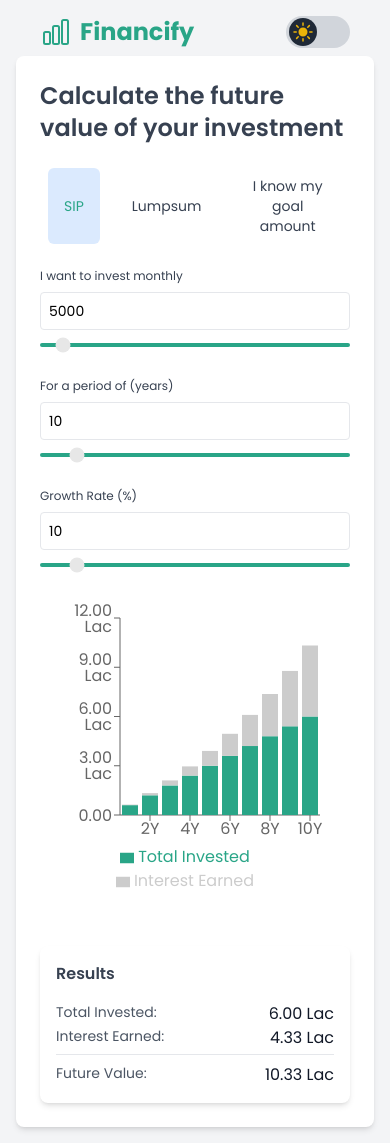
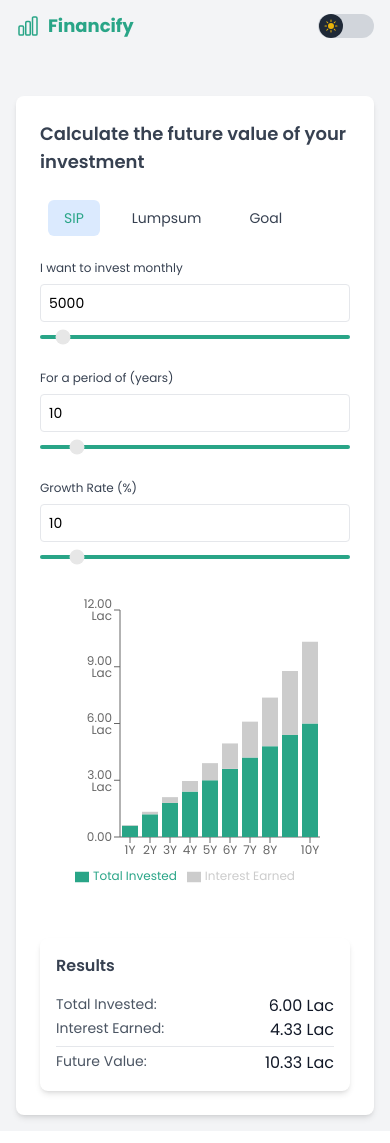
Before and after one commit to Shivm98/finacify, a Next.js app: page / in a window 390 px wide. Built offline with nearby package versions, Linux system fonts and the light colour scheme.

Commit message:
fixed responsiveness

```diff
--- a/src/app/page.jsx
+++ b/src/app/page.jsx
@@ -68,9 +68,9 @@ const SIPCalculatorPage = () => {
 
   return (
     <div className="min-h-screen bg-gray-100 dark:bg-gray-800 p-4 md:p-10 ">
-      <div className="container mx-auto max-w-5xl bg-white dark:bg-gray-700 p-6 rounded-lg shadow-md">
+      <div className="container mx-auto max-w-5xl bg-white dark:bg-gray-700 p-6 rounded-lg shadow-md md:mt-2 mt-10">
         <motion.h2
-          className="text-2xl font-semibold mb-6 text-gray-700 dark:text-white"
+          className="text-lg md:text-2xl font-semibold mb-6 text-gray-700 dark:text-white"
           initial={{ opacity: 0, y: -20 }}
           animate={{ opacity: 1, y: 0 }}
           transition={{ duration: 0.6 }}
@@ -106,7 +106,7 @@ const SIPCalculatorPage = () => {
                 : " text-gray-700 dark:text-white"
             }`}
           >
-            I know my goal amount
+            Goal
           </button>
         </div>
         <div className="flex flex-col md:flex-row">
--- a/src/components/Header.jsx
+++ b/src/components/Header.jsx
@@ -1,6 +1,5 @@
 "use client";
-
-import { useEffect, useState } from "react";
+import React, { useEffect, useState } from "react";
 import { motion } from "framer-motion";
 import ThemeToggle from "./ThemeToggle";
 
@@ -9,11 +8,7 @@ const Header = () => {
 
   useEffect(() => {
     const handleScroll = () => {
-      if (window.scrollY > 0) {
-        setIsScrolled(true);
-      } else {
-        setIsScrolled(false);
-      }
+      setIsScrolled(window.scrollY > 0);
     };
 
     window.addEventListener("scroll", handleScroll);
@@ -28,9 +23,9 @@ const Header = () => {
           : "bg-transparent"
       }`}
     >
-      <div className="container mx-auto flex justify-between items-center py-4 px-10">
+      <div className="container mx-auto flex justify-between items-center py-3 px-4 md:px-10 lg:py-4">
         <motion.div
-          className="flex items-center text-2xl font-bold text-primary"
+          className="flex items-center text-lg sm:text-xl md:text-2xl font-bold text-primary"
           initial={{ opacity: 0, x: -50 }}
           animate={{ opacity: 1, x: 0 }}
           transition={{ duration: 1 }}
@@ -41,7 +36,7 @@ const Header = () => {
             viewBox="0 0 24 24"
             strokeWidth={1.5}
             stroke="currentColor"
-            className="size-6 h-8 w-8 mr-2 font-extrabold"
+            className="h-6 w-6 md:h-8 md:w-8 mr-2 font-extrabold"
           >
             <path
               strokeLinecap="round"
--- a/src/components/ThemeToggle.jsx
+++ b/src/components/ThemeToggle.jsx
@@ -9,7 +9,7 @@ const ThemeToggle = () => {
   return (
     <button
       onClick={toggleDarkMode}
-      className="relative flex items-center justify-center w-16 h-8 bg-gray-300 dark:bg-gray-700 rounded-full p-1 cursor-pointer"
+      className="relative flex items-center justify-center w-14 h-6 bg-gray-300 dark:bg-gray-700 rounded-full p-1 cursor-pointer"
     >
       <motion.div
         className="absolute inset-0 flex items-center justify-center"
@@ -18,25 +18,25 @@ const ThemeToggle = () => {
         transition={{ type: "spring", stiffness: 200 }}
       >
         <motion.div
-          className={`absolute flex items-center justify-center w-7 h-7 rounded-full bg-gray-800 ${
+          className={`absolute flex items-center justify-center w-6 h-6 rounded-full bg-gray-800 ${
             isDarkMode ? "opacity-0" : "opacity-100"
           } transition-opacity duration-300`}
           initial={{ rotate: 0 }}
           animate={{ rotate: isDarkMode ? 720 : 0 }}
           transition={{ duration: 0.2 }}
         >
-          <SunIcon className="w-6 h-6 text-yellow-500" />
+          <SunIcon className="w-6 h-4 text-yellow-500" />
         </motion.div>
 
         <motion.div
-          className={`absolute flex items-center justify-center w-7 h-7 rounded-full bg-gray-800 ${
+          className={`absolute flex items-center justify-center w-6 h-6 rounded-full bg-gray-800 ${
             isDarkMode ? "opacity-100" : "opacity-0"
           } transition-opacity duration-300`}
           initial={{ rotate: 0 }}
           animate={{ rotate: isDarkMode ? 0 : -720 }}
           transition={{ duration: 0.2 }}
         >
-          <MoonIcon className="w-6 h-6 text-white" />
+          <MoonIcon className="w-6 h-4 text-white" />
         </motion.div>
       </motion.div>
     </button>
--- a/src/components/investments/CustomPieChart.jsx
+++ b/src/components/investments/CustomPieChart.jsx
@@ -15,30 +15,45 @@ export const CustomPieChart = ({ investedAmount, goalAmount, gains }) => {
   const data = [
     { name: "Invested Amount", value: investedAmount },
     { name: "Interest Earned", value: Number(gains) },
-    // { name: "Goal Amount", value: goalAmount - investedAmount - gains },
   ];
 
   console.log("data*", data);
+
   return (
+    <div className="w-full md:w-3/4 lg:w-1/2 mx-auto">
       <ResponsiveContainer width="100%" height={300}>
         <PieChart>
-        <Legend />
+          <Legend
+            wrapperStyle={{
+              fontSize: "0.775rem", // Base font size for small screens
+            }}
+            className="text-sm md:text-base lg:text-lg"
+          />
           <Pie
             data={data}
             cx="50%"
             cy="50%"
-          innerRadius={80}
-          outerRadius={120}
+            innerRadius="50%"
+            outerRadius="80%"
             fill="#8884d8"
-          paddingAngle={0}
+            paddingAngle={2}
             dataKey="value"
           >
             {data.map((entry, index) => (
-            <Cell key={`cell-${index}`} fill={COLORS[index % COLORS.length]} />
+              <Cell
+                key={`cell-${index}`}
+                fill={COLORS[index % COLORS.length]}
+              />
             ))}
           </Pie>
-        <Tooltip />
+          <Tooltip
+            contentStyle={{
+              fontSize: "0.675rem", // Base font size for small screens
+            }}
+            wrapperClassName="text-sm md:text-base lg:text-lg"
+          />
         </PieChart>
       </ResponsiveContainer>
+    </div>
   );
 };
--- a/src/components/investments/Graph.jsx
+++ b/src/components/investments/Graph.jsx
@@ -5,11 +5,9 @@ import {
   Bar,
   XAxis,
   YAxis,
-  CartesianGrid,
   Tooltip,
   ResponsiveContainer,
   Legend,
-  Line,
 } from "recharts";
 
 export const Graph = ({ data }) => {
@@ -32,11 +30,19 @@ export const Graph = ({ data }) => {
             bottom: 5,
           }}
         >
-          {/* <CartesianGrid strokeDasharray="3 3" /> */}
-          <XAxis dataKey="name" />
-          <YAxis tickFormatter={formatNumber} />
-          <Tooltip formatter={(value) => addCommas(Number(value).toFixed(2))} />
-          <Legend />
+          <XAxis
+            dataKey="name"
+            tick={{ fontSize: 12 }}
+            tickFormatter={(tick) =>
+              window.innerWidth < 600 ? tick.slice(0, 3) : tick
+            }
+          />
+          <YAxis tick={{ fontSize: 12 }} tickFormatter={formatNumber} />
+          <Tooltip
+            formatter={(value) => addCommas(Number(value).toFixed(2))}
+            contentStyle={{ fontSize: "12px" }}
+          />
+          <Legend wrapperStyle={{ fontSize: "12px" }} />
           <Bar dataKey="Total Invested" stackId="a" fill="#29a587" />
           <Bar dataKey="Interest Earned" stackId="a" fill="#ccc" />
         </BarChart>
--- a/src/components/investments/Results.jsx
+++ b/src/components/investments/Results.jsx
@@ -7,10 +7,6 @@ export const Results = ({
   calculateRequiredMonthlyInvestment,
   mode,
 }) => {
-  // const formatNumber = (number) => {
-  //   return new Intl.NumberFormat("en-IN").format(number);
-  // };
-
   const formatNumber = (number) => {
     if (number >= 1e7) {
       return (number / 1e7).toFixed(2) + " Cr";
@@ -20,48 +16,44 @@ export const Results = ({
       return new Intl.NumberFormat("en-IN").format(number);
     }
   };
-  // if (mode == "Goal") {
-  //   const requiredMonthlyInvestment = calculateRequiredMonthlyInvestment();
-  // }
 
   return (
-    <div className="bg-white dark:bg-gray-700 p-4 rounded-lg shadow-md">
-      <h3 className="text-md font-semibold mb-4 text-gray-700 dark:text-white">
+    <div className="bg-white dark:bg-gray-700 p-4 md:p-6 rounded-lg shadow-md">
+      <h3 className="text-md font-semibold mb-4 text-gray-700 dark:text-white md:text-lg">
         Results
       </h3>
-      {mode == "Goal" && (
-        <div className="flex justify-between">
-          <span className="text-sm text-gray-600 dark:text-gray-300">
+      {mode === "Goal" && (
+        <div className="flex justify-between ">
+          <span className="text-sm md:text-md text-gray-600 dark:text-gray-300 md:text-base">
             Required Monthly Investment
           </span>
-          <span className="text-gray-900 dark:text-white">
+          <span className="text-md text-gray-900 dark:text-white md:text-base">
             {formatNumber(calculateRequiredMonthlyInvestment())}
           </span>
         </div>
       )}
-
-      <div className="flex justify-between">
-        <span className="text-sm text-gray-600 dark:text-gray-300">
+      <div className="flex justify-between ">
+        <span className="text-sm md:text-md text-gray-600 dark:text-gray-300 md:text-base">
           Total Invested:
         </span>
-        <span className="text-gray-900 dark:text-white">
+        <span className="text-md text-gray-900 dark:text-white md:text-base">
           {formatNumber(totalInvested)}
         </span>
       </div>
-      <div className="flex justify-between mb-1">
-        <span className="text-sm text-gray-600 dark:text-gray-300">
+      <div className="flex justify-between  mb-1 md:mb-2">
+        <span className="text-sm md:text-md text-gray-600 dark:text-gray-300 md:text-base">
           Interest Earned:
         </span>
-        <span className="text-gray-900 dark:text-white">
+        <span className="text-md text-gray-900 dark:text-white md:text-base">
           {formatNumber(gains)}
         </span>
       </div>
       <hr />
-      <div className="flex justify-between mt-2">
-        <span className="text-sm text-gray-600 dark:text-gray-300">
-          {mode == "Goal" ? "Goal Amount:" : "Future Value:"}
+      <div className="flex justify-between mt-1 md:mt-2">
+        <span className="text-sm md:text-md text-gray-600 dark:text-gray-300 md:text-base">
+          {mode === "Goal" ? "Goal Amount:" : "Future Value:"}
         </span>
-        <span className="text-gray-900 dark:text-white">
+        <span className="text-md text-gray-900 dark:text-white md:text-base">
           {formatNumber(futureValue)}
         </span>
       </div>
```
Lines whose indentation alone changed are shown as unchanged.
